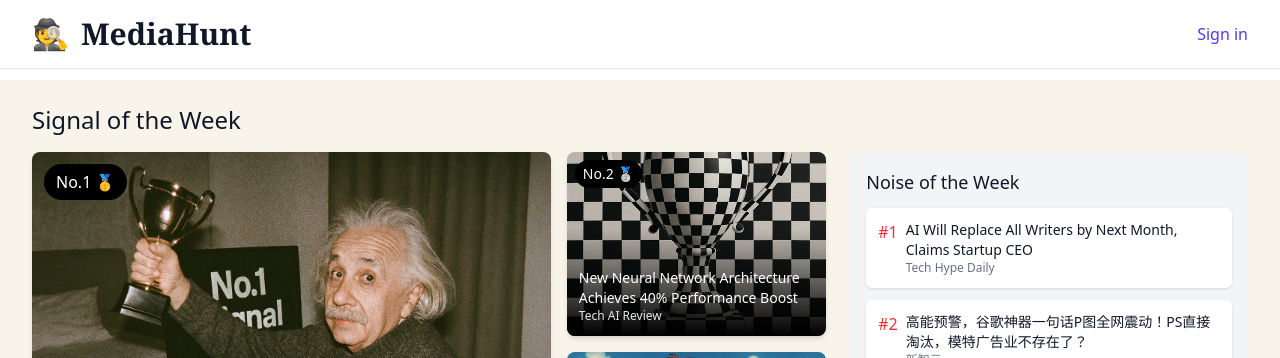
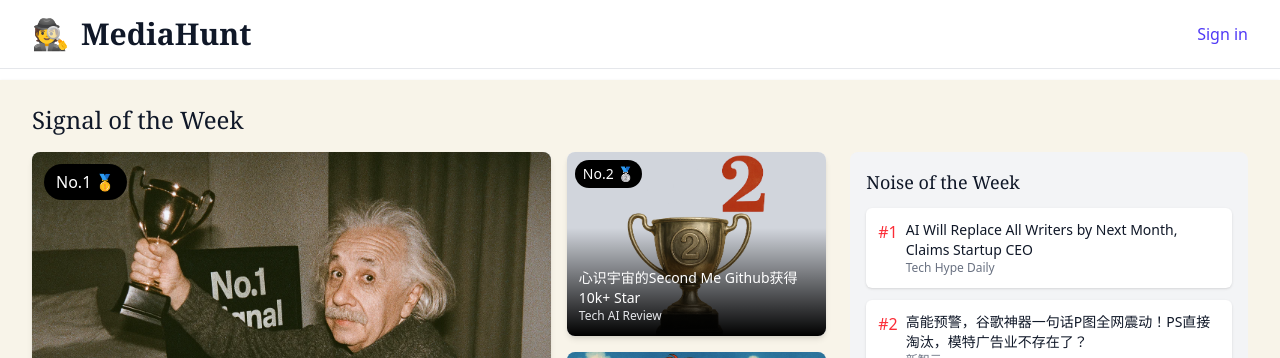
Before and after one commit to sihan03/mediahunt, a Next.js app: page / in a window 1280 px wide. Shown: the top 358 px of the page. Built offline with nearby package versions, Linux system fonts and the light colour scheme; no server answers; the database is empty.

Commit message:
added some pic

```diff
--- a/src/app/page.tsx
+++ b/src/app/page.tsx
@@ -17,7 +17,7 @@ const signalOfTheWeek = [
   {
     id: 2,
     rank: 2,
-    title: "New Neural Network Architecture Achieves 40% Performance Boost",
+    title: "心识宇宙的Second Me Github获得10k+ Star",
     source: "Tech AI Review",
     imageUrl: "/number2.webp"
   },
@@ -82,7 +82,7 @@ export default function Home() {
       {/* Signal of the Week Section */}
       <div className="bg-signal-bg border-b border-gray-200 shadow-sm">
         <div className="max-w-7xl mx-auto px-4 sm:px-6 lg:px-8 py-6">
-          <h2 className="text-2xl font-sans text-gray-900 mb-4">Signal of the Week</h2>
+          <h2 className="text-2xl font-serif text-gray-900 mb-4">Signal of the Week</h2>
 
           <div className="flex flex-col md:flex-row space-y-4 md:space-y-0 md:space-x-6">
             {/* Top signals */}
@@ -205,7 +205,7 @@ export default function Home() {
 
             {/* Noise of the week */}
             <div className="md:w-1/3 bg-gray-100 rounded-lg p-4">
-              <h3 className="text-lg font-sans text-gray-900 mb-3">Noise of the Week</h3>
+              <h3 className="text-lg font-serif text-gray-900 mb-3">Noise of the Week</h3>
               <div className="space-y-3">
                 {noiseOfTheWeek.map((noise) => (
                   <a
```
Also changed, not shown: public/number2.webp.
